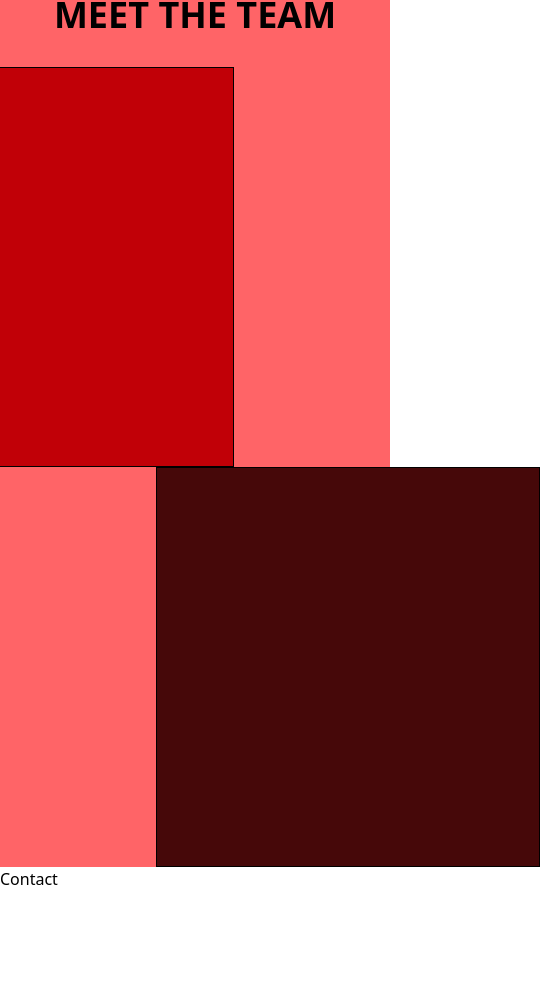
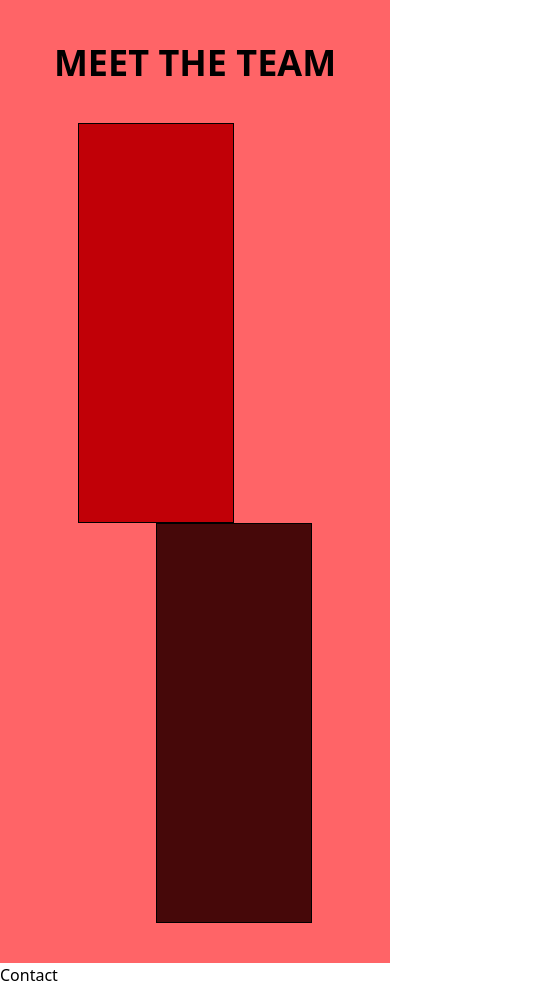
Before and after one commit to ThembaMtshelwane/immergence-studios-v2, a React (Vite) app: page / in a window 390 px wide. Shown: the part 3759-4746 px from the top of the page, 540 px wide, since content can reach past the window. Before the commit the page ends 4650 px from the top, so only its background shows below. Built offline with nearby package versions, Linux system fonts and the light colour scheme.

Commit message:
Team layout responsive

```diff
--- a/src/components/Team.tsx
+++ b/src/components/Team.tsx
@@ -1,12 +1,12 @@
 const Team = () => {
   return (
-    <div className="bg-red-400 min-h-screen ">
-      <h2 className="my-8 text-center text-4xl sm:text-6xl md:text-8xl font-extrabold">
+    <div className="bg-red-400 min-h-screen py-10 ">
+      <h2 className="my-10 text-center text-4xl sm:text-6xl md:text-8xl font-extrabold">
         MEET THE TEAM
       </h2>
       <div className="grid grid-cols-5 grid-rows-2">
-        <div className="col-[1/4] bg-red-700 h-100 w-96 border justify-self-end self-center"></div>
-        <div className="col-[3/4] row-[2/4] bg-red-950 h-100 w-96 border"></div>
+        <div className="col-[2/4] bg-red-700 h-100 max-w-96  border"></div>
+        <div className="col-[3/5]  row-[2/3] bg-red-950 h-100 max-w-96 border"></div>
       </div>
     </div>
   );
```
